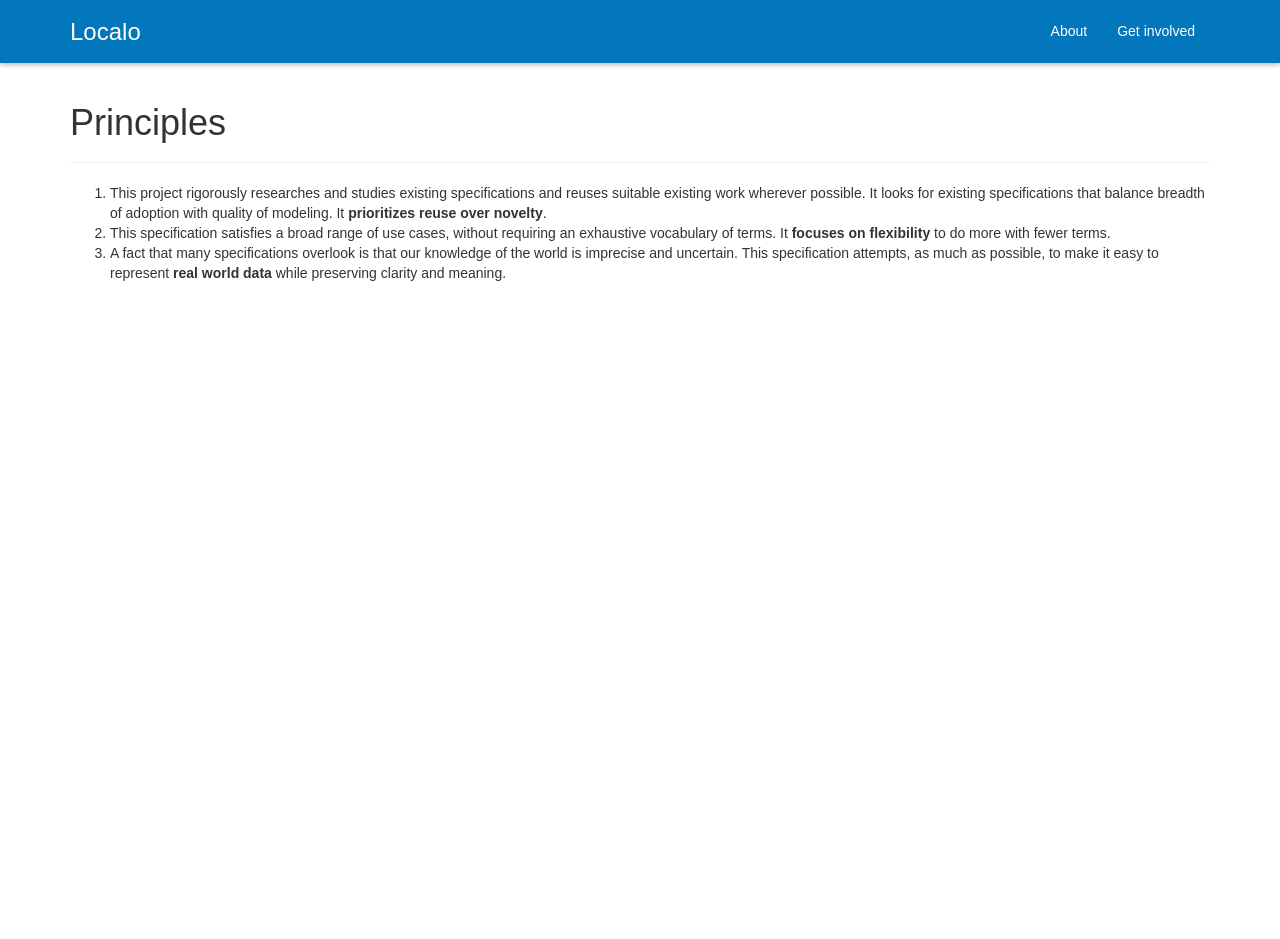
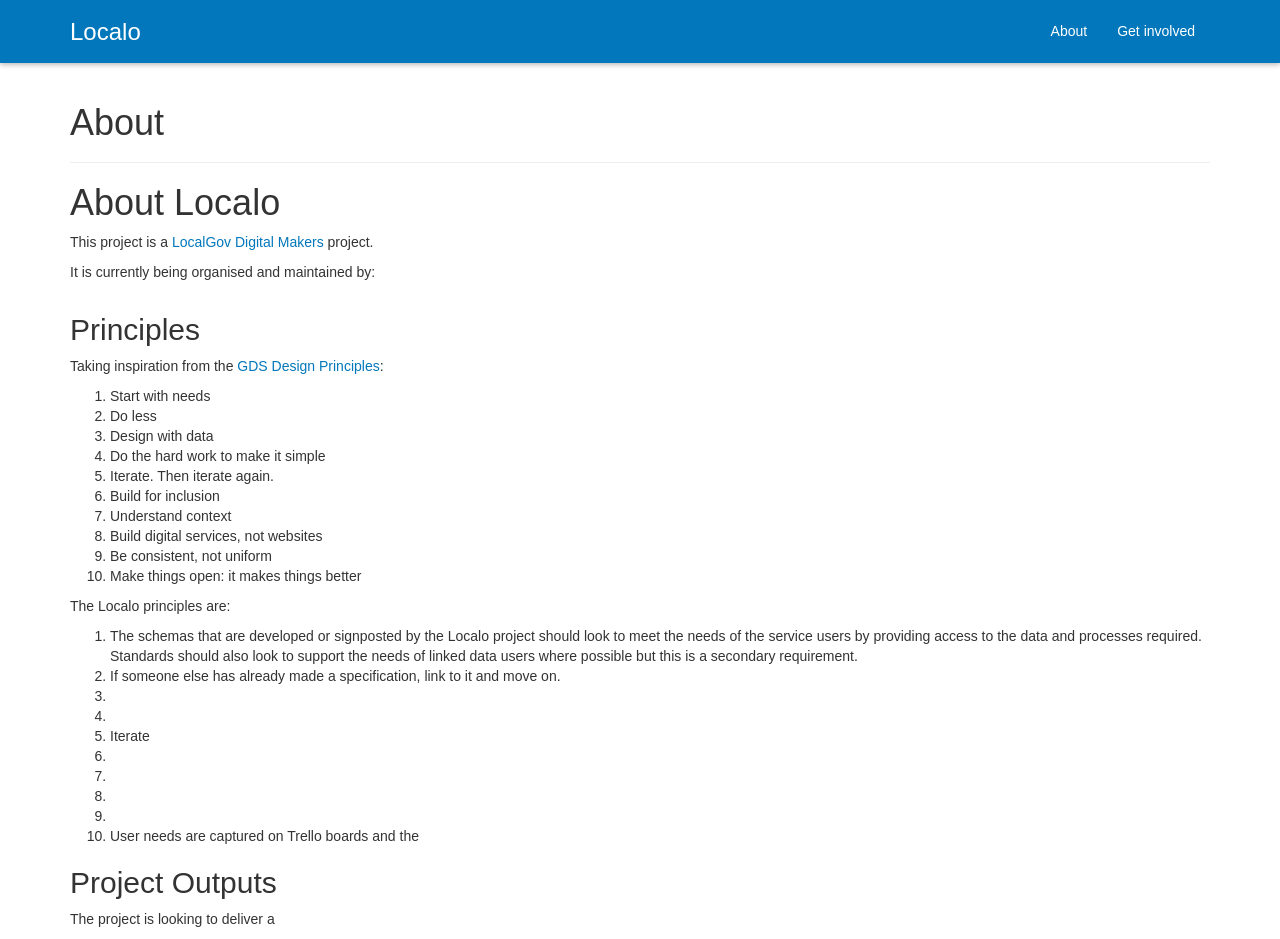
Before and after one commit to LocalGovDigital/localo, a Jekyll site: the page built from about.md, in a window 1280 px wide. Built offline with Jekyll 4.4.1, drawn with Linux system fonts in a browser that asks for light colours; nearby versions of some CDN libraries; some web fonts are replaced; a script that is not in the unit is left out; before the commit the page ends 900 px from its top, so only the background shows below that.

Commit message:
Start of content for the about page

```diff
--- a/about.md
+++ b/about.md
@@ -1,8 +1,63 @@
 ---
-title: Principles
+title: About
 ---
-1. This project rigorously researches and studies existing specifications and reuses suitable existing work wherever possible. It looks for existing specifications that balance breadth of adoption with quality of modeling. It **prioritizes reuse over novelty**.
+# About Localo
 
-1. This specification satisfies a broad range of use cases, without requiring an exhaustive vocabulary of terms. It **focuses on flexibility** to do more with fewer terms.
+This project is a [LocalGov Digital Makers](www.localgovdigital.info/localgov-digital-makers/) project.
 
-1. A fact that many specifications overlook is that our knowledge of the world is imprecise and uncertain. This specification attempts, as much as possible, to make it easy to represent **real world data** while preserving clarity and meaning.
+It is currently being organised and maintained by:
+
+<div class="row">
+    <div class="col-md-4">
+        <div class="github-card" data-github="bforben" data-width="400" data-height="151"></div>
+    </div>
+    <div class="col-md-4">
+        <div class="github-card" data-github="danblundell" data-width="400" data-height="151"></div>
+    </div>
+    <div class="col-md-4">
+        <div class="github-card" data-github="pmackay" data-width="400" data-height="151"></div>
+    </div>
+</div>
+
+## Principles
+
+Taking inspiration from the [GDS Design Principles](https://www.gov.uk/design-principles):
+
+1. Start with needs
+1. Do less
+1. Design with data
+1. Do the hard work to make it simple
+1. Iterate. Then iterate again.
+1. Build for inclusion
+1. Understand context
+1. Build digital services, not websites
+1. Be consistent, not uniform
+1. Make things open: it makes things better
+
+The Localo principles are:
+
+1. The schemas that are developed or signposted by the Localo project should look to meet the needs of the service users by providing access to the data and processes required. Standards should also look to support the needs of linked data users where possible but this is a secondary requirement.
+
+1. If someone else has already made a specification, link to it and move on.
+
+1.
+
+1.
+
+1. Iterate
+
+1.
+
+1.
+
+1.
+
+1.
+
+1. User needs are captured on Trello boards and the
+
+## Project Outputs
+
+The project is looking to deliver a
+
+<script src="http://lab.lepture.com/github-cards/widget.js"></script>
```
